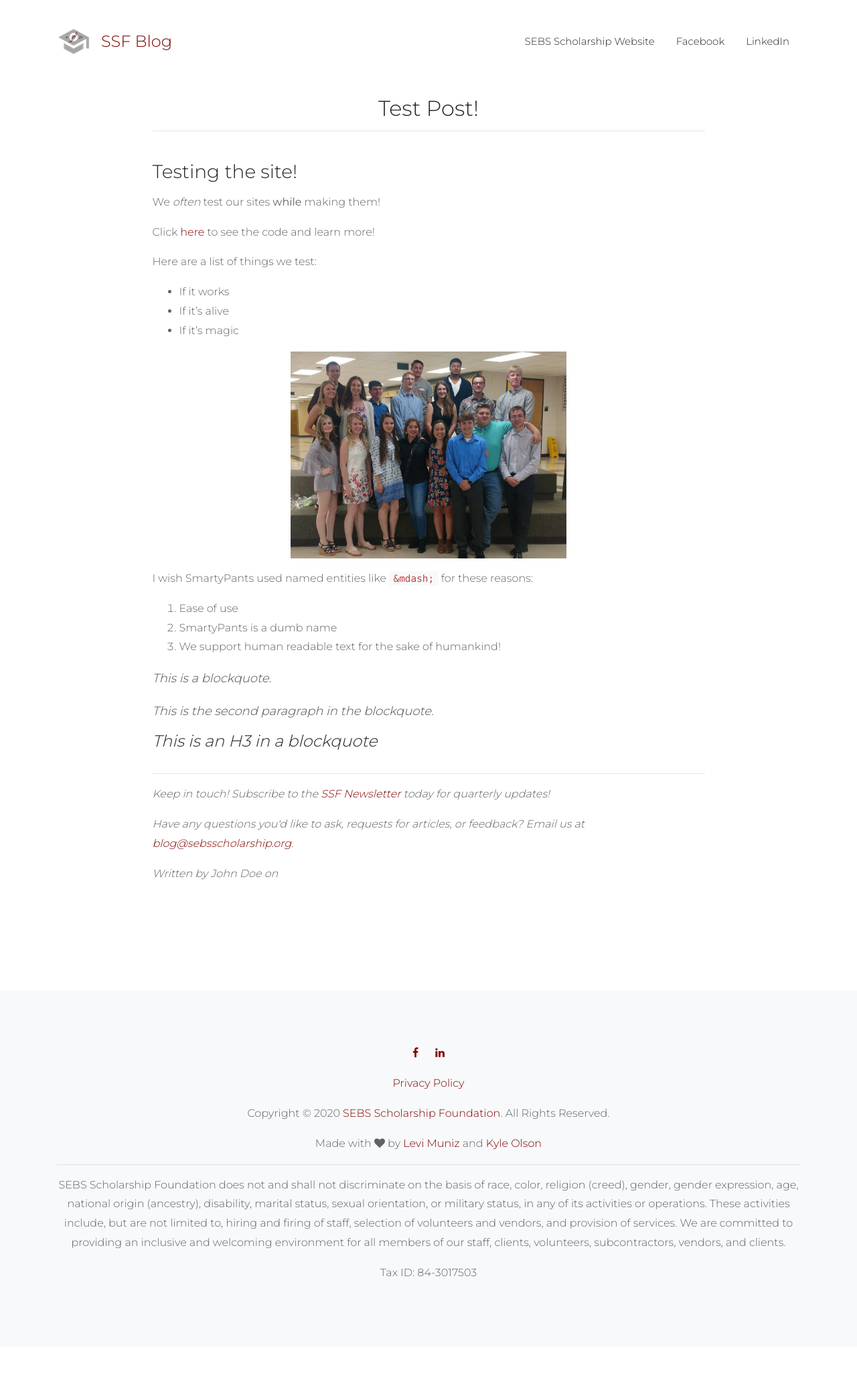
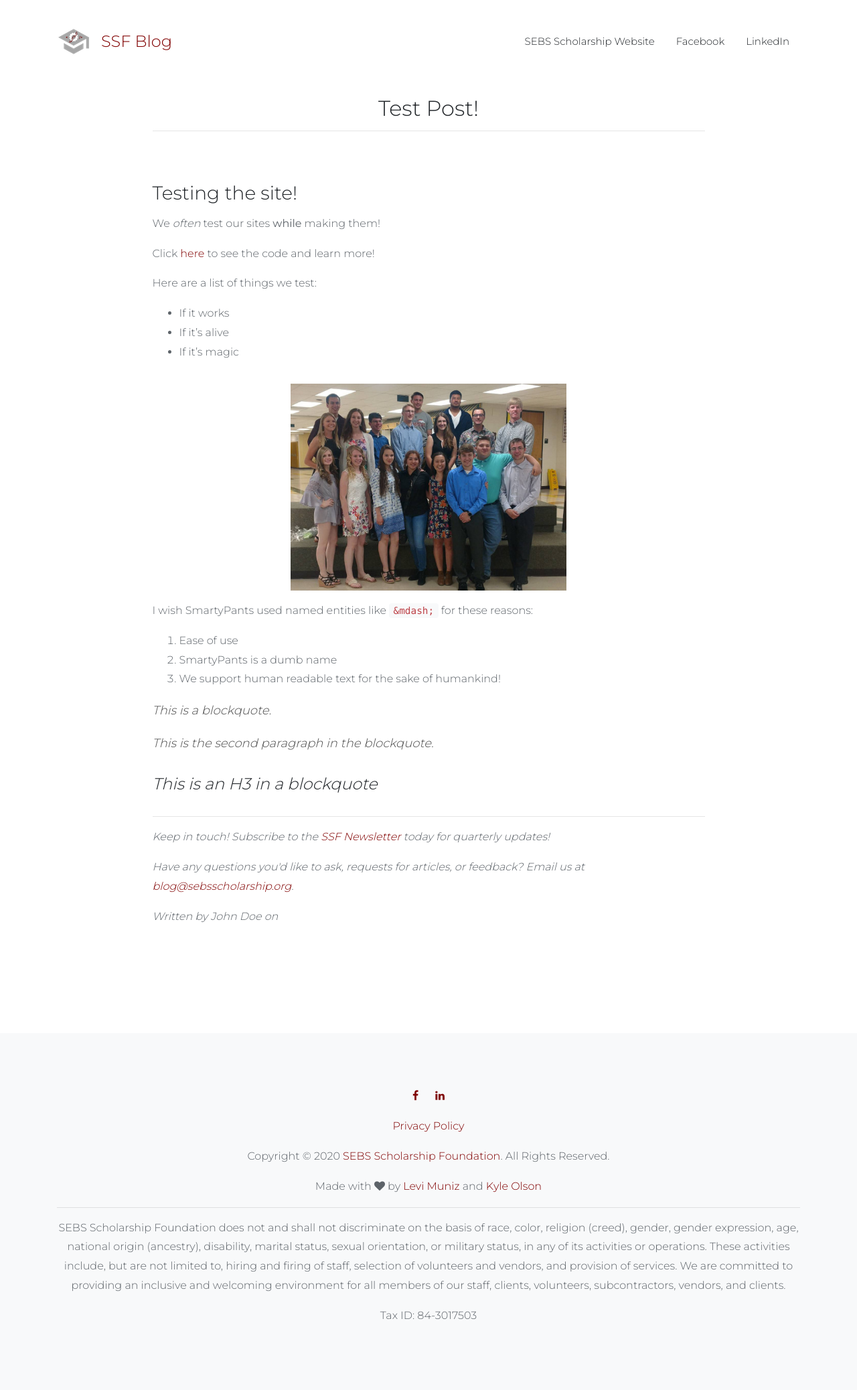
Before and after one commit to sebs-scholarship/Blog, a Jekyll site: the page built from examples/posts/2020-04-20-Test-Post.md, in a window 1280 px wide. Shown: the whole page at 67% size. Built offline with Jekyll 4.4.1, drawn with Linux system fonts in a browser that asks for light colours; comment, search, counter and statistics services are not loaded; before the commit the page ends 2012 px from its top, so only the background shows below that.

Commit message:
Added spacing between headers
CHANGED - Headers now have more spacing preceding them
CHANGED - Added horizontal rules to help separate sections of latest post

```diff
--- a/assets/css/style.css
+++ b/assets/css/style.css
@@ -2608,13 +2608,13 @@ p.parent {
 	z-index: 99;
 }
 
-.post h1{font-size:2rem;margin-bottom:1rem!important;}
-.post h2{font-size:1.75rem;margin-bottom:1rem!important;}
-.post h3{font-size:1.5rem;margin-bottom:1rem!important;}
-.post h4{font-size:1.25rem;margin-bottom:1rem!important;}
-.post h5{font-size:1rem;margin-bottom:1rem!important;}
-.post h6{font-size:.75rem;margin-bottom:1rem!important;}
-.post img{width:50%;margin:auto;height:auto;display:block;}
+.post h1{font-size:2rem;margin-bottom:1rem!important;margin-top:2rem!important;}
+.post h2{font-size:1.75rem;margin-bottom:1rem!important;margin-top:2rem!important;}
+.post h3{font-size:1.5rem;margin-bottom:1rem!important;margin-top:2rem!important;}
+.post h4{font-size:1.25rem;margin-bottom:1rem!important;margin-top:2rem!important;}
+.post h5{font-size:1rem;margin-bottom:1rem!important;margin-top:2rem!important;}
+.post h6{font-size:.75rem;margin-bottom:1rem!important;margin-top:2rem!important;}
+.post img{width:50%;margin:auto;height:auto;display:block;margin-top:2rem!important;}
 .post blockquote{color:rgba(0,0,0,0.7);font-size:18px;font-style:italic;}
 .post .copy{padding: 0 8px;}
 
```
Also changed, not shown: _posts/2020-06-24-2020-summer-recommendations.md (+3 -3 lines).
